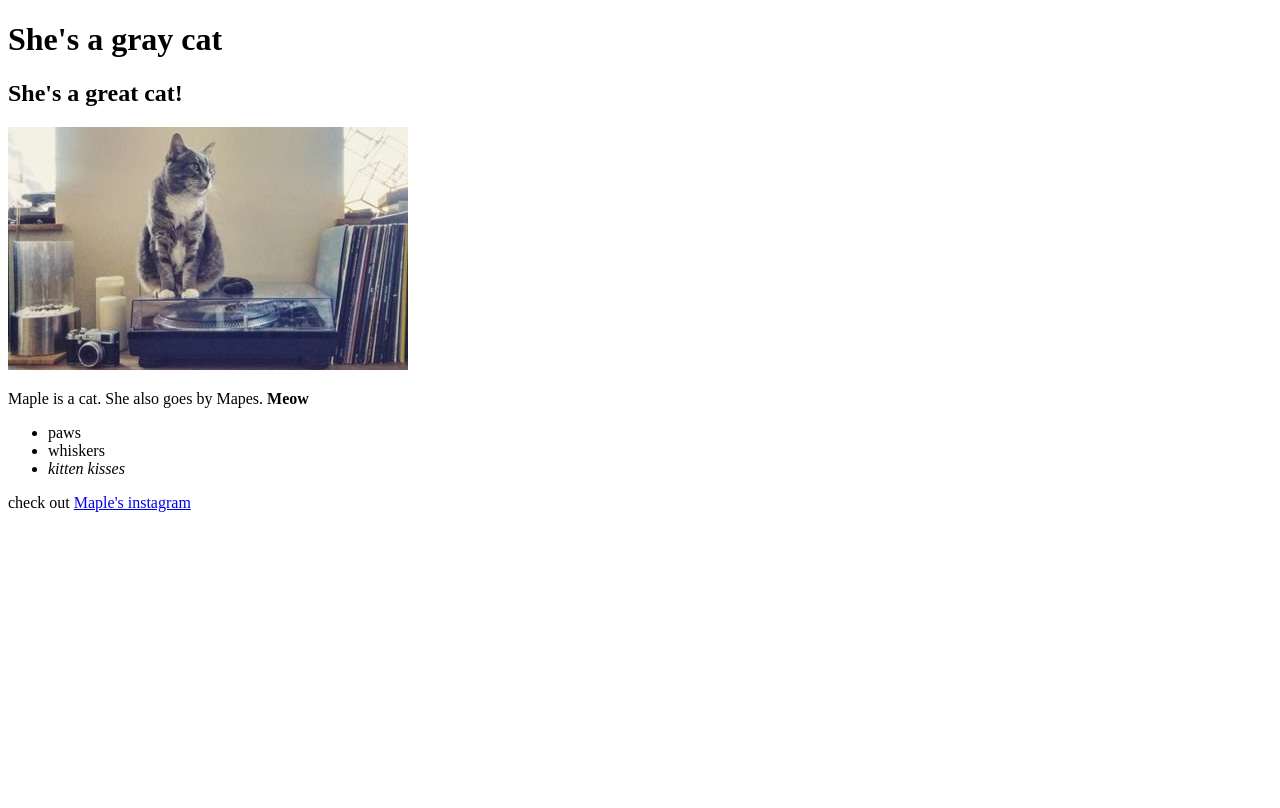
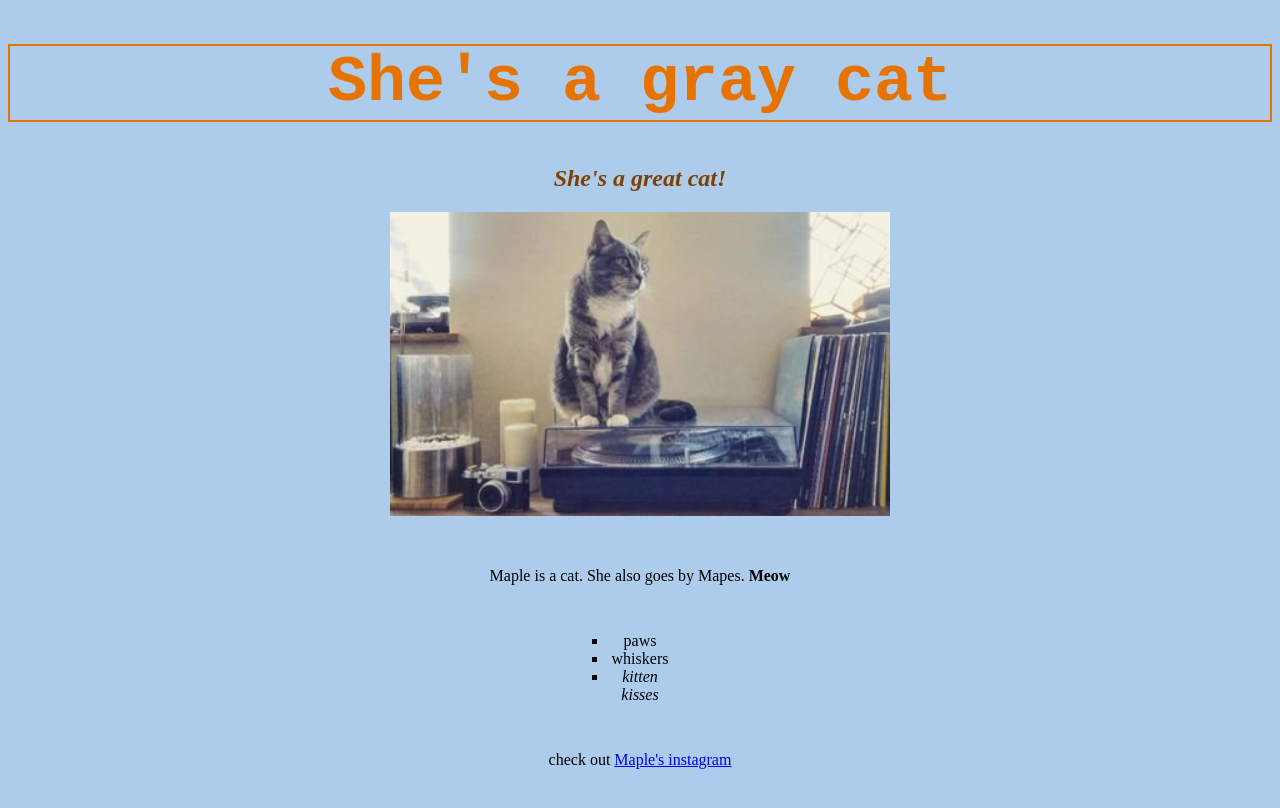
Before and after one commit to LorenGlenn/Amys-cat, a plain HTML site: page Maple.html in a window 1280 px wide. Drawn offline with Linux system fonts and the light colour scheme.

Commit message:
add css to maple.html

```diff
--- a/Maple.html
+++ b/Maple.html
@@ -1,6 +1,7 @@
 <!DOCTYPE html>
 <html>
   <head>
+    <link href="css/style.css" rel="stylesheet" type="text/css">
     <title>Maple The Gray Cat</title>
   </head>
   <body>
--- /dev/null
+++ b/css/style.css
@@ -0,0 +1,25 @@
+body {
+  background-color: #adcceb;
+  text-align: center;
+}
+h1 {
+  color: #e67300;
+  font-family: monospace;
+  border: 2px solid #e67300;
+  font-size: 500%;
+}
+h2 {
+  font-style: italic;
+  color: #804000;
+}
+p {
+  line-height: 5;
+}
+img {
+  width: 500px;
+}
+ul {
+  padding-left: 600px;
+  margin-right: 600px;
+  list-style: square;
+}
```
